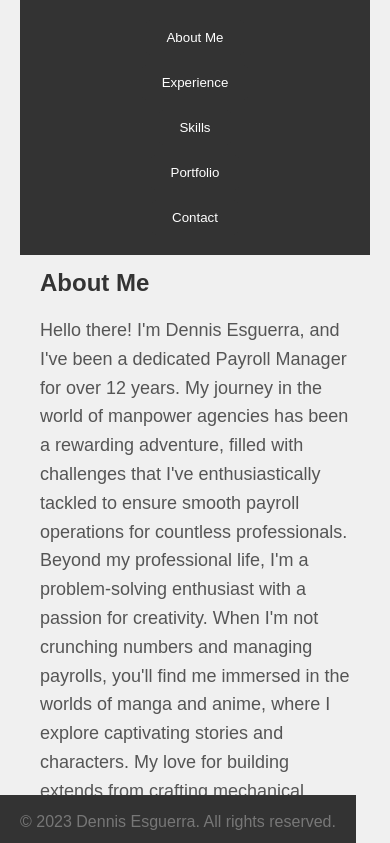
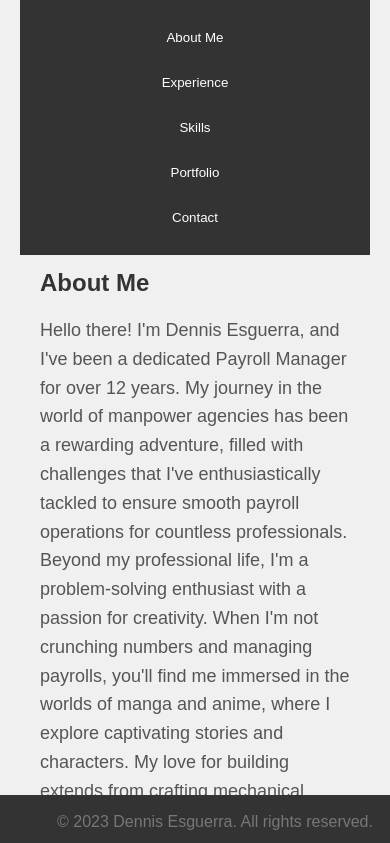
Before and after one commit to Dexmi25/my-cv, a plain HTML site: page index.html in a window 390 px wide. Both pictures are taken after a click on the picture 195 px from the left and 406 px from the top of the page. Shown: the top 843 px of the page. Drawn offline with Linux system fonts and the light colour scheme.

Commit message:
Fixed the Footer for Mobile View

```diff
--- a/styles.css
+++ b/styles.css
@@ -61,10 +61,10 @@ footer {
     background-color: #333;
     color: white;
     flex-shrink: 0;
-    position: absolute;
+    position: fixed;
     bottom: 0;
-    left: 0; /* Add this line to ensure the footer spans the entire width */
-
+    left: 0;
+    width: 100%;
 }
 
 /* Add responsive styles */
```
